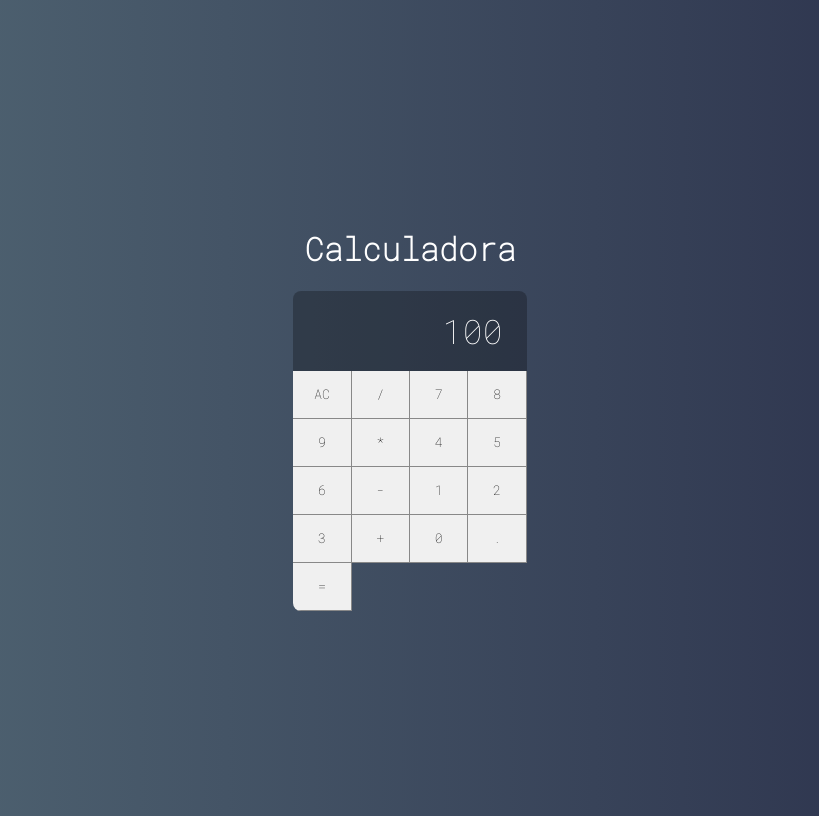
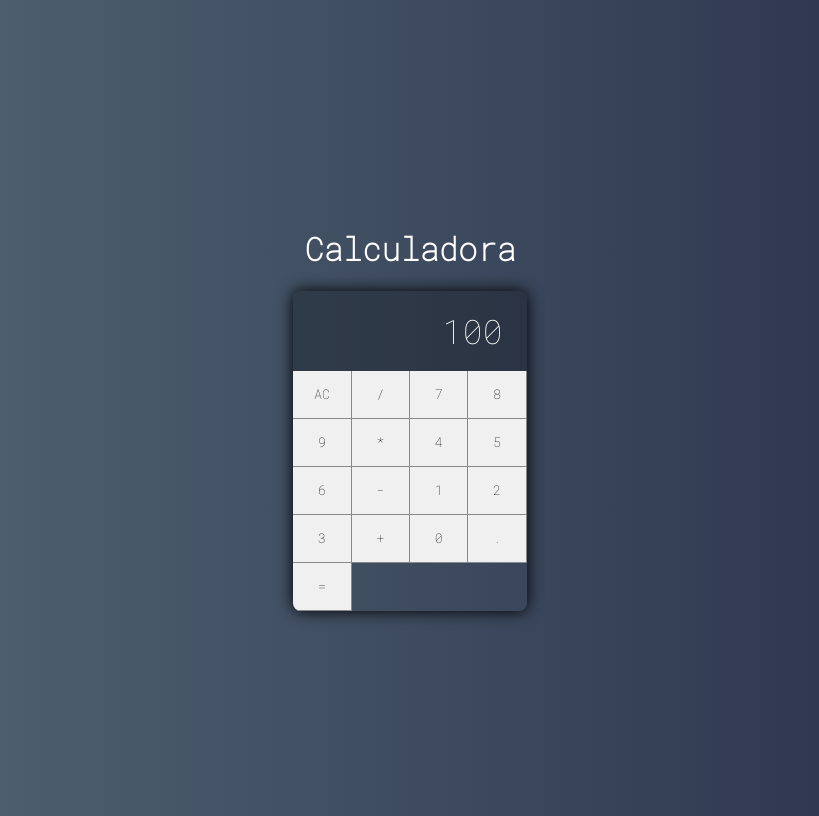
Before and after one commit to kirestein/React_Calculator, a React (Create React App) app: page / in a window 1280 px wide. Shown: the whole page, without its empty margins (230-1049 px from the left). Built offline with nearby package versions, Linux system fonts and the light colour scheme.

Commit message:
inputing box-shadow

```diff
--- a/src/main/Calculator.css
+++ b/src/main/Calculator.css
@@ -7,4 +7,6 @@
   display: grid;
   grid-template-columns: repeat(4, 25%);
   grid-template-rows: 1fr 3rem 3rem 3rem 3rem 3rem;
+
+  box-shadow: 0 0 1rem #000;
 }
```
